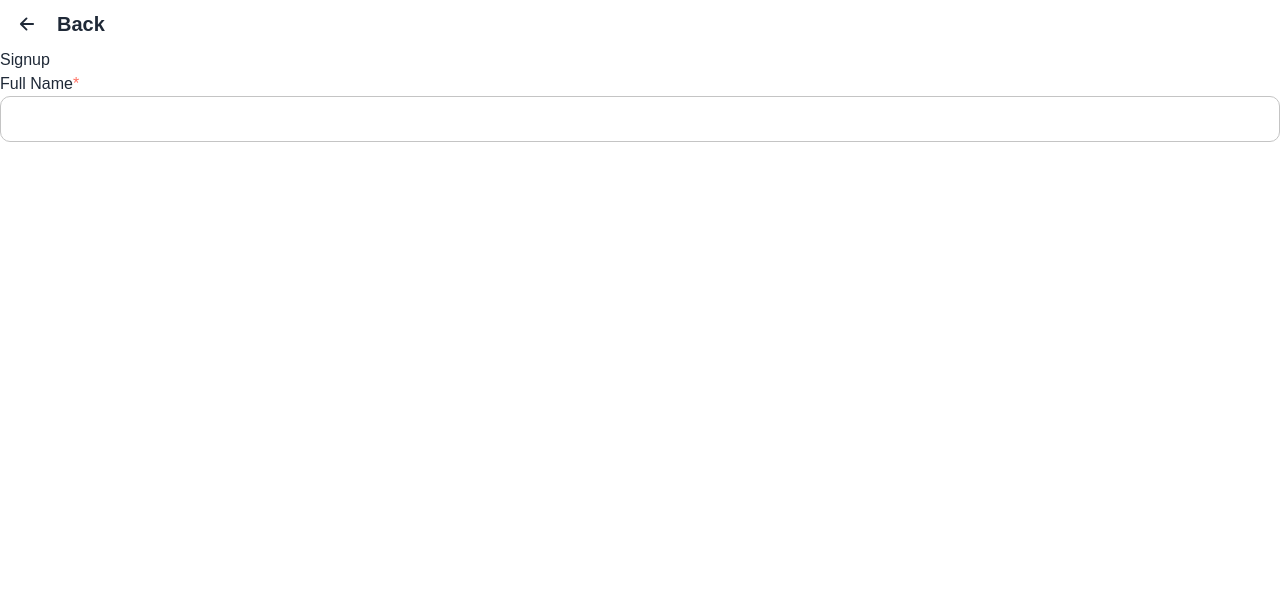
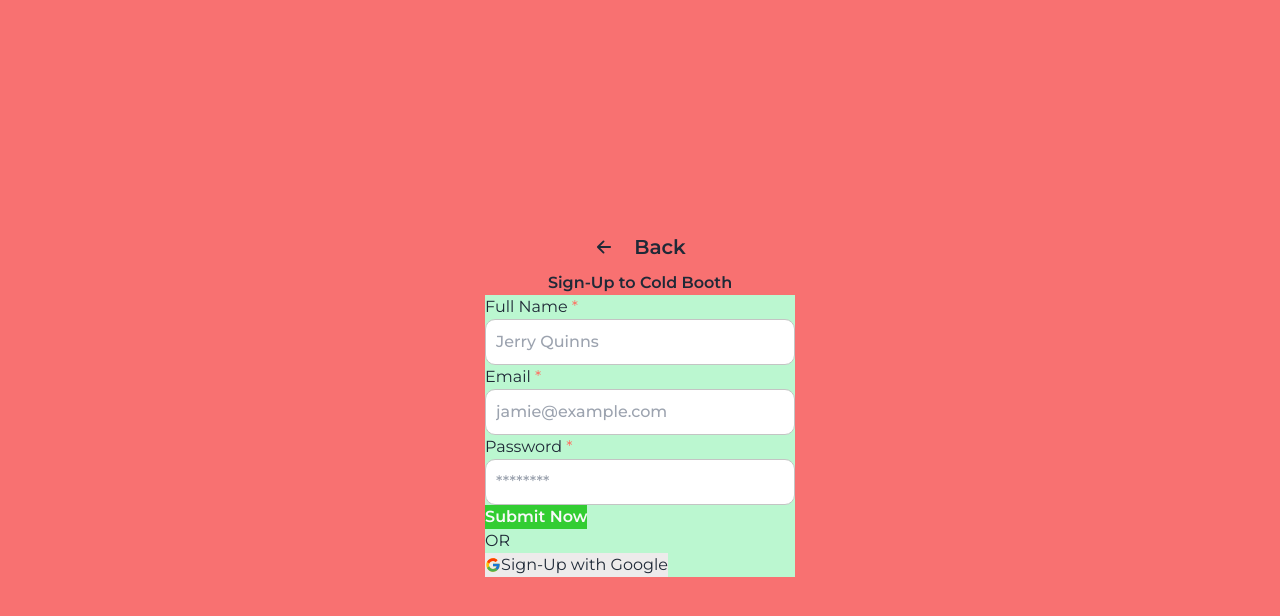
Before and after one commit to rkotchamp/coldbooth, a Next.js app: page /auth/signup in a window 1280 px wide. Shown: the top 616 px of the page. Built offline with nearby package versions, Linux system fonts and the light colour scheme.

Commit message:
created the user sign up page

```diff
--- a/app/auth/signup/page.js
+++ b/app/auth/signup/page.js
@@ -3,9 +3,11 @@ import Form from "@/app/components/signUpInput-form/Form";
 
 export default function Signup() {
   return (
-    <main>
+    <main className="flex flex-col items-center justify-center bg-red-400 h-screen">
       <BackArrow />
-      <h1>Signup</h1>
+      <h1 className="font-[--medium-font-weight] text-[--large-font-size]">
+        Sign-Up to Cold Booth
+      </h1>
       <Form />
     </main>
   );
--- a/app/components/signUpInput-form/Form.js
+++ b/app/components/signUpInput-form/Form.js
@@ -1,18 +1,55 @@
 "use client";
+import { FcGoogle } from "react-icons/fc";
 
 export default function Form() {
   return (
+    <div className="bg-green-200  ">
       <form>
         <div>
-        <label htmlFor="name">
-          Full Name<span className="text-[--warning-color]">*</span>
+          <label htmlFor="full-name">
+            Full Name <span className="text-[--warning-color]">*</span>
           </label>
           <input
             type="text"
             id="full-name"
             className="w-full border-[--gray-light-border-color] rounded-[--small-border-radius] border-[1px] p-[10px] text-[--text-black-color] font-medium"
+            placeholder="Jerry Quinns"
           />
         </div>
+        <div>
+          <label htmlFor="email">
+            Email <span className="text-[--warning-color]">*</span>
+          </label>
+          <input
+            type="email"
+            id="email"
+            className="w-full border-[--gray-light-border-color] rounded-[--small-border-radius] border-[1px] p-[10px] text-[--text-black-color] font-medium"
+            placeholder="jamie@example.com"
+          />
+        </div>
+        <div>
+          <label htmlFor="password">
+            Password <span className="text-[--warning-color]">*</span>
+          </label>
+          <input
+            type="password"
+            id="password"
+            className="w-full border-[--gray-light-border-color] rounded-[--small-border-radius] border-[1px] p-[10px] text-[--text-black-color] font-medium"
+            placeholder="********"
+          />
+        </div>
+        <div>
+          <button className="bg-[--cta-green-color] text-[--gray-white-color] font-[--medium-font-weight]">
+            Submit Now
+          </button>
+        </div>
       </form>
+      <div>
+        <p>OR</p>
+        <button className="flex bg-[--gray-review-color] items-center justify-center">
+          <FcGoogle /> Sign-Up with Google
+        </button>
+      </div>
+    </div>
   );
 }
--- a/app/globals.css
+++ b/app/globals.css
@@ -3,6 +3,7 @@
 @tailwind utilities;
 
 :root {
+  /* colors */
   --background: #ffffff;
   --foreground: #171717;
   --primary-green-color: #4b9595;
@@ -20,9 +21,30 @@
   --chat-panel-green-bg-color: #dff3e2;
   --active-hover-green-bg-color: #b8ffbf;
 
+  /* border radius */
   --small-border-radius: 10px;
   --medium-border-radius: 30px;
   --large-border-radius: 50px;
+
+  /* font size */
+  --smallest-font-size: 10px;
+  --small-font-size: 12px;
+  --normal-font-size: 16px;
+  --medium-font-size: 20px;
+  --lower-medium-font-size: 24px;
+  --upper-medium-font-size: 30px;
+  --large-font-size: 35px;
+  --lower-large-font-size: 40px;
+  --upper-large-font-size: 50px;
+  --small-extreme-large-font-size: 70px;
+  --large-extreme-font-size: 80px;
+
+  /* font weight */
+  --bold-font-weight: 700;
+  --lower-mid-font-weight: 500;
+  --medium-font-weight: 600;
+  --normal-font-weight: 400;
+  --extrabold-font-weight: 800;
 }
 
 @media (prefers-color-scheme: dark) {
@@ -33,5 +55,4 @@
 }
 
 body {
-  font-family: "montserrat", sans-serif;
 }
--- a/app/layout.js
+++ b/app/layout.js
@@ -1,9 +1,15 @@
 import "./globals.css";
+import { Montserrat } from "next/font/google";
+
+const montserrat = Montserrat({
+  subsets: ["latin"],
+  weight: ["400", "500", "600", "700", "800"],
+});
 
 export default function RootLayout({ children }) {
   return (
     <html lang="en">
-      <body>{children}</body>
+      <body className={montserrat.className}>{children}</body>
     </html>
   );
 }
```
Lines whose indentation alone changed are shown as unchanged.
